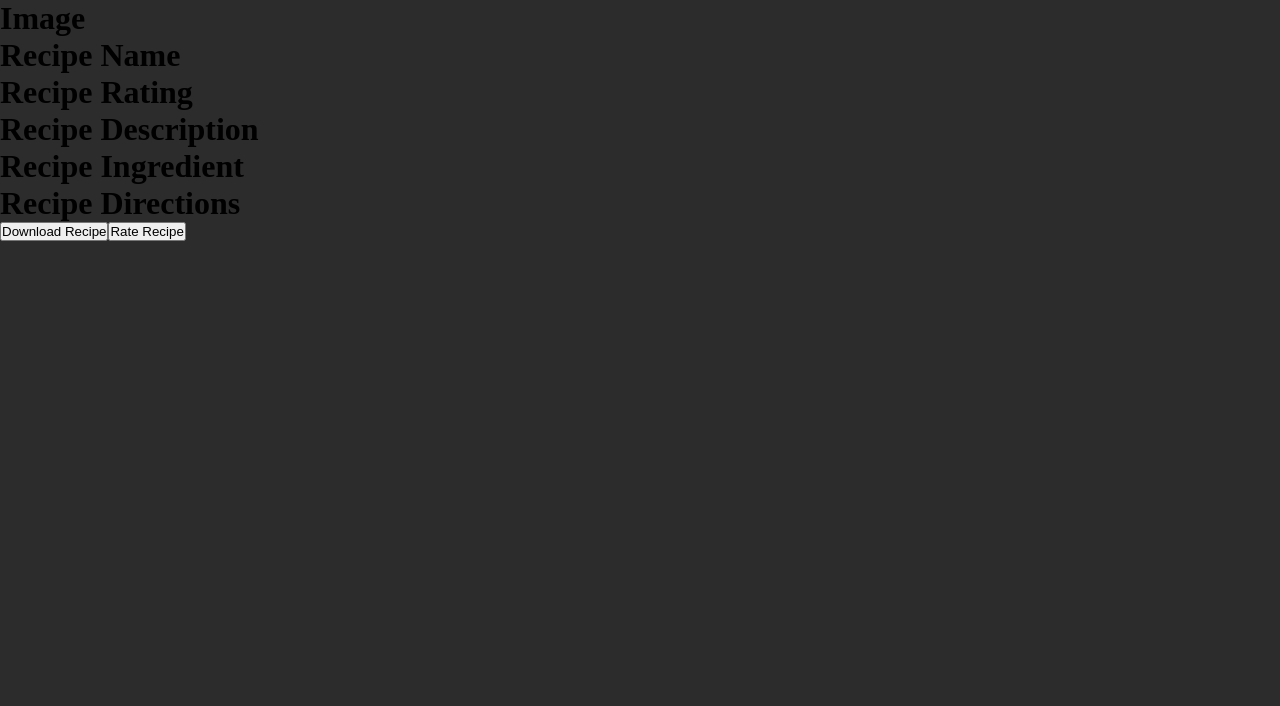
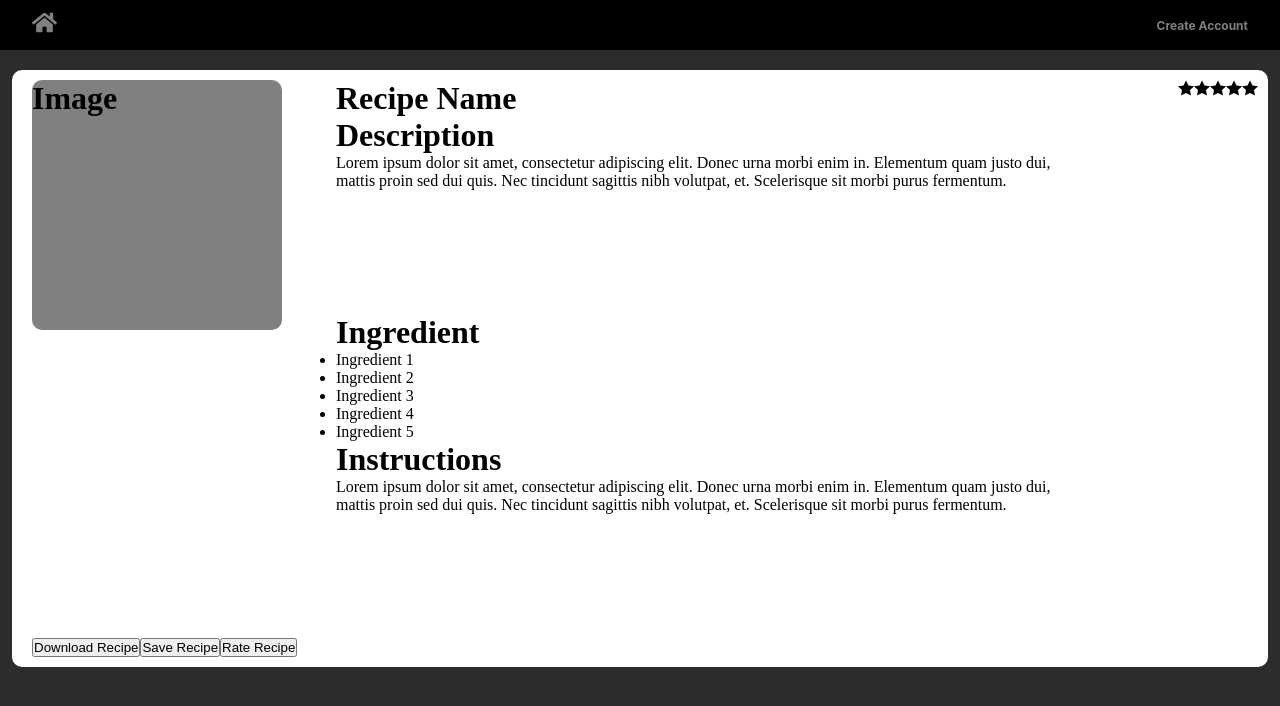
Before and after one commit to gAlexander77/recipe-application, a React (Create React App) app in the folder frontend/: page /recipe/1 in a window 1280 px wide. Shown: the top 706 px of the page. Built offline with nearby package versions, Linux system fonts and the light colour scheme; sample sign-in values are in the browser's storage.

Commit message:
Set recipe page layout

```diff
--- a/frontend/src/pages/Recipe.js
+++ b/frontend/src/pages/Recipe.js
@@ -1,19 +1,51 @@
-import React, {useEffect} from 'react';
-import { useLocation } from "react-router-dom"
+import React, {useEffect, useState, useRef} from 'react';
+import { useLocation, useNavigate } from "react-router-dom";
+import { ImStarFull, ImStarHalf , ImStarEmpty } from "react-icons/im";
+import NavigationBar from '../components/NavigationBar';
+import '../styles/RecipeStyle.css';
 
 function Recipe(){
     const location = useLocation();
     const recipeID = location.state;
+
+    const text = "Lorem ipsum dolor sit amet, consectetur adipiscing elit. Donec urna morbi enim in. Elementum quam justo dui, mattis proin sed dui quis. Nec tincidunt sagittis nibh volutpat, et. Scelerisque sit morbi purus fermentum.";
+
+    let navigate = useRef(useNavigate());
+    const [userType, setUserType] = useState(localStorage.getItem('userType'));
+
+    useEffect(()=>{
+        setUserType(localStorage.getItem('userType'));
+        console.log(userType)
+        if (userType === null){
+            navigate.current('/login');
+        }
+    },[userType]);
+
     return(
         <div className="Recipe">
-            <h1>Image {recipeID}</h1>
-            <h1>Recipe Name</h1>
-            <h1>Recipe Rating</h1>
-            <h1>Recipe Description</h1>
-            <h1>Recipe Ingredient</h1>
-            <h1>Recipe Directions</h1>
-            <button>Download Recipe</button>
-            <button>Rate Recipe</button>
+            <NavigationBar {...{userType}} className="navbar"/>
+            <div className="recipe-container">
+                <div className="recipe-imagebox"><h1>Image {recipeID}</h1></div>
+                <div className="rating-container"><ImStarFull/><ImStarFull/><ImStarFull/><ImStarFull/><ImStarFull/></div>
+                <div className="info-container">
+                    <h1>Recipe Name</h1>
+                    <h1>Description</h1>
+                    <p className="desc-textbox">{text}</p>
+                    <h1>Ingredient</h1>
+                    <ul>
+                        <li>Ingredient 1</li>
+                        <li>Ingredient 2</li>
+                        <li>Ingredient 3</li>
+                        <li>Ingredient 4</li>
+                        <li>Ingredient 5</li>
+                    </ul>
+                    <h1>Instructions</h1>
+                    <p className="inst-textbox">{text}</p>
+                </div>
+                <button>Download Recipe</button>
+                <button>Save Recipe</button>
+                <button>Rate Recipe</button>
+            </div>
         </div>
     );
 }
--- /dev/null
+++ b/frontend/src/styles/RecipeStyle.css
@@ -0,0 +1,45 @@
+.Recipe {
+    display: flex;
+    flex-direction: column;
+    align-items: center;
+}
+
+.recipe-container {
+    margin-top: 20px;
+    padding: 10px 20px;
+    border-radius: 10px;
+    width: 95vw;
+    background-color: white;
+
+    position: relative;
+}
+
+.recipe-imagebox {
+    width: 250px;
+    height: 250px;
+    border-radius: 10px;
+    background-color: gray;
+
+    position: absolute;
+}
+
+.rating-container {
+    position: absolute;
+    right: 10px;
+    top: 10px;
+}
+
+.info-container {
+    margin: 0 auto;
+    width: 50%;
+}
+
+.desc-textbox {
+    width: 750px;
+    height: 160px;
+}
+
+.inst-textbox {
+    width: 750px;
+    height: 160px;
+}
```
